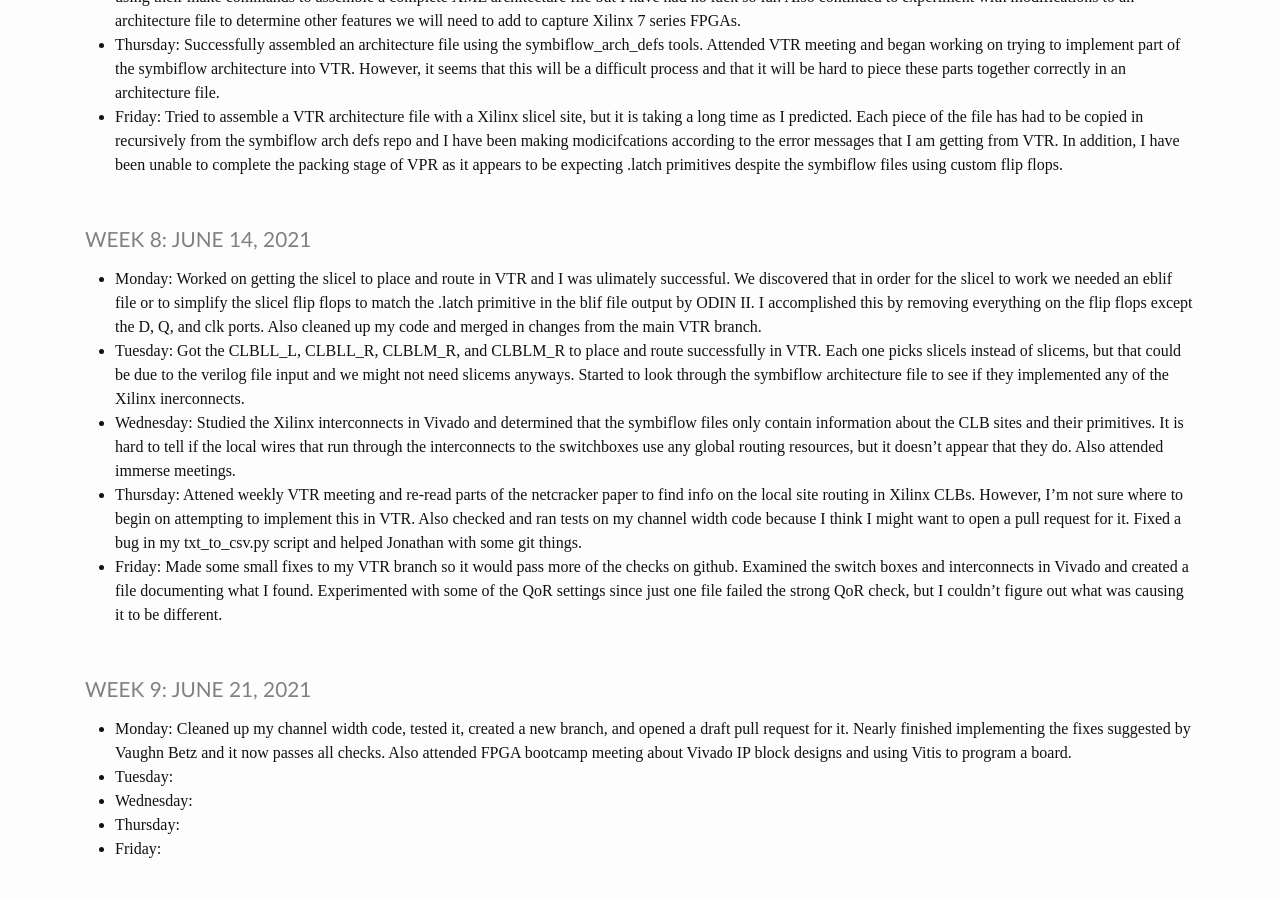
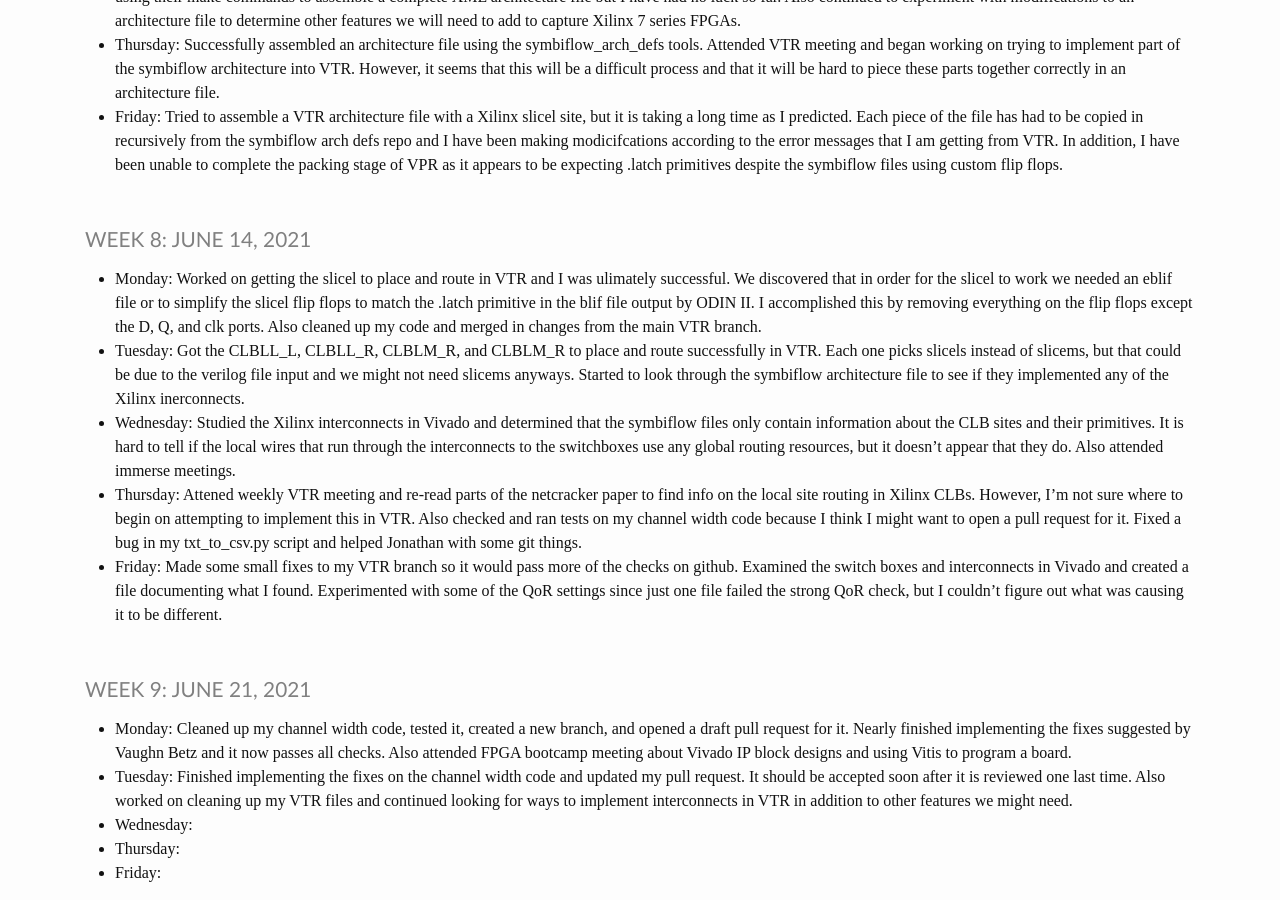
Before and after one commit to heinerb1/heinerb1.github.io, a Jekyll site: the page built from _pages/log.md, in a window 1280 px wide and 900 px high, scrolled down 2137 px. Built offline with Jekyll 4.4.1, drawn with Linux system fonts in a browser that asks for light colours; before the commit the page ends 3013 px from its top, so only the background shows below that.

Commit message:
6/22 Update

```diff
--- a/_pages/log.md
+++ b/_pages/log.md
@@ -141,7 +141,9 @@ title: IMMERSE Log
 * **Monday**: Cleaned up my channel width code, tested it, created a new branch, and opened a draft pull request
               for it. Nearly finished implementing the fixes suggested by Vaughn Betz and it now passes all checks.
               Also attended FPGA bootcamp meeting about Vivado IP block designs and using Vitis to program a board.
-* **Tuesday**:
+* **Tuesday**: Finished implementing the fixes on the channel width code and updated my pull request. It should be
+               accepted soon after it is reviewed one last time. Also worked on cleaning up my VTR files and continued
+               looking for ways to implement interconnects in VTR in addition to other features we might need.
 * **Wednesday**:
 * **Thursday**:
 * **Friday**:
```
